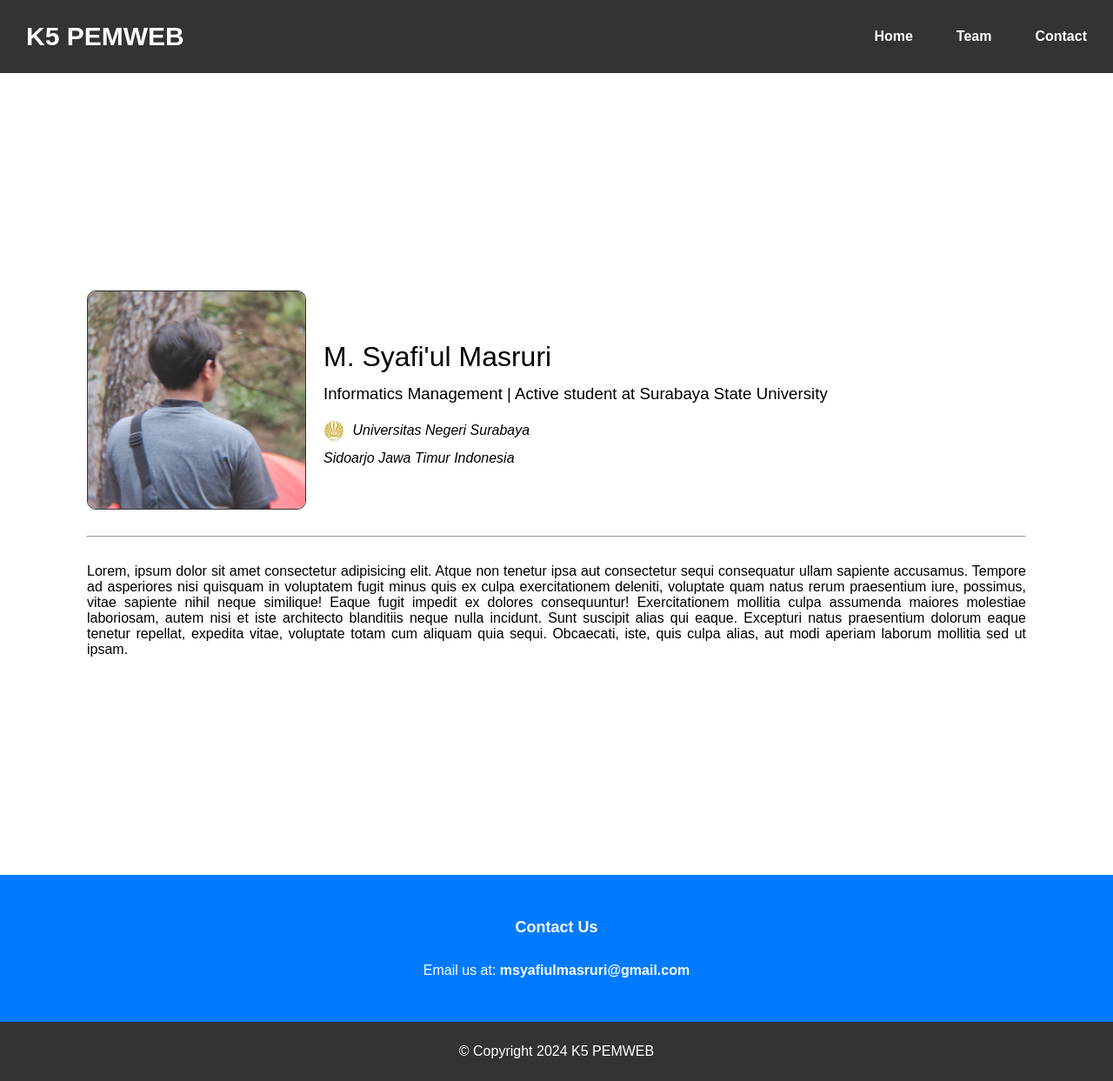
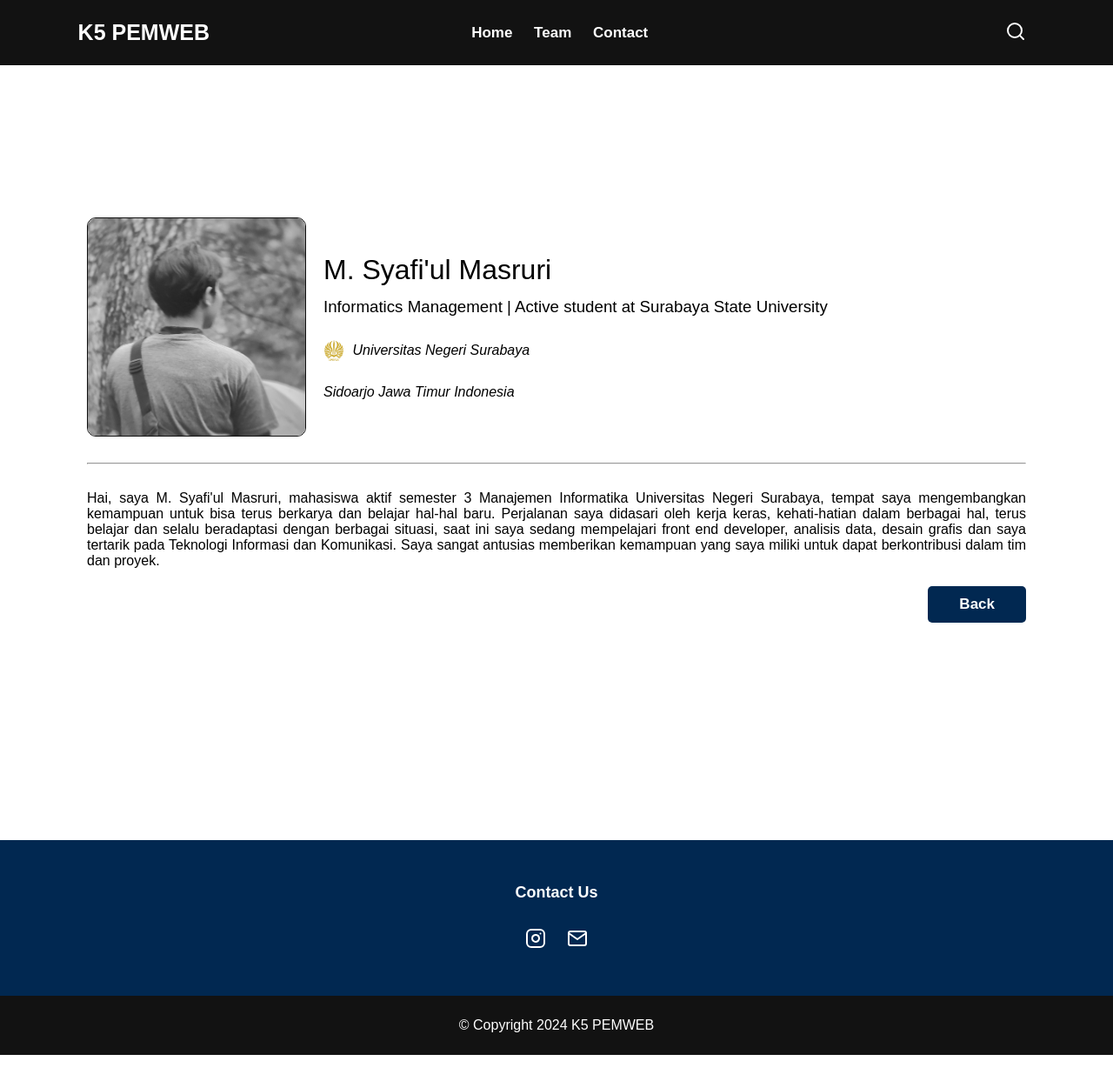
Before and after one commit to 23091397085-MSYAFIULMASRURI/Web-Profile-Team, a PHP site: page /detail-member1.html in a window 1280 px wide. Shown: the whole page at 87% size. After the commit the page ends 1213 px from the top, so only its background shows below. Run offline with PHP 8.4, Linux system fonts and the light colour scheme.

Commit message:
Add files via upload

```diff
--- a/css/detail-member.css
+++ b/css/detail-member.css
@@ -5,10 +5,12 @@
 
 html {
   scroll-behavior: smooth;
+  scrollbar-width: thin;
 }
 
 body {
-    font-family: sans-serif;
+  font-family: "Poppins", sans-serif;
+  background-color: white;
 }
 
 /*navbar*/
@@ -17,34 +19,54 @@ body {
   display: flex;
   justify-content: space-between;
   align-items: center;
-    background-color: #333;
-    padding: 25px 30px;
-
+  padding: 23px 7%;
+  background-color: #121212;
+  position: fixed;
+  top: 0;
+  left: 0;
+  right: 0;
+  z-index: 999;
 }
 
-.navbar h1 {
-    font-size: 30px;
-    color: white;
+.navbar a {
+  text-decoration: none;
 }
 
-.navbar ul {
-    list-style-type: none;
-    display: flex;
+.navbar .navbar-logo {
+  font-size: 25px;
+  color: white;
+  font-weight: 600;
 }
 
-.navbar ul li {
-    margin-left: 50px;
+.navbar .navbar-nav {
+  margin-right: 120px;
+  font-size: 17px;
+  font-weight: 600;
 }
 
-.navbar ul li a {
-    text-decoration: none;
+.navbar .navbar-nav a {
+  display: inline-block;
+  margin-left: 20px;
   color: white;
-    font-weight: 600;
   transition: 0.3s ease-in-out;
 }
 
-.navbar ul li a:hover {
-    color: #007bff;
+.navbar .navbar-nav a:hover {
+  color: #012851;
+}
+
+.navbar .navbar-extra a {
+  color: white;
+  margin: 0 10px;
+  transition: 0.3s ease-in-out;
+}
+
+.navbar .navbar-extra a:hover {
+  color: #012851;
+}
+
+#hamburger-menu {
+  display: none;
 }
 
 /*syafiul detail*/
@@ -52,20 +74,25 @@ body {
   padding: 250px 100px;
 }
 
-
 .content-profile {
   display: flex;
   align-items: center;
   margin-bottom: 30px;
 }
 
-.content-profile img {
+.content-profile > img {
   width: 250px;
   height: 250px;
   object-fit: cover;
-    border: 1px solid #333;
+  border: 1px solid #121212;
   border-radius: 10px;
   margin-right: 20px;
+  filter: grayscale(100%);
+  transition: 0.3s ease-in-out;
+}
+
+.content-profile > img:hover {
+  filter: none;
 }
 
 .text-profile h2 {
@@ -93,7 +120,7 @@ body {
 }
 
 .text-profile p {
-    line-height: 2;
+  line-height: 3;
   font-style: italic;
 }
 
@@ -102,11 +129,34 @@ body {
   text-align: justify;
 }
 
+.cta-back {
+  display: flex;
+  justify-content: flex-end;
+}
 
+.cta-back a {
+  display: inline-block;
+  text-decoration: none;
+  background-color: #012851;
+  padding: 10px 35px;
+  border-radius: 5px;
+  font-size: 17px;
+  font-weight: 600;
+  color: white;
+  border: 1px solid transparent;
+  margin-top: 20px;
+  transition: 0.3s ease-in-out;
+}
+
+.cta-back a:hover {
+  background-color: white;
+  color: #012851;
+  border: 1px solid #012851;
+}
 
 /*contact*/
 .contact {
-    background-color: #007bff;
+  background-color: #012851;
   color: white;
   padding: 50px 20px;
   text-align: center;
@@ -118,18 +168,20 @@ body {
 }
 
 .contact a {
+  margin: 10px;
   color: white;
   font-weight: 600;
   text-decoration: none;
+  transition: 0.3s ease-in-out;
 }
 
 .contact a:hover {
-    text-decoration: underline;
+  color: #121212;
 }
 
 /*footer*/
 footer {
-    background-color: #333;
+  background-color: #121212;
   color: white;
   text-align: center;
   padding: 25px 0;
--- a/detail-member1.html
+++ b/detail-member1.html
@@ -10,13 +10,51 @@
     <!--navbar-->
     <header>
       <nav class="navbar">
-        <h1>K5 PEMWEB</h1>
+        <a href="index.html" class="navbar-logo"> K5 PEMWEB</a>
 
-        <ul>
-          <li><a href="index.html">Home</a></li>
-          <li><a href="index.html#team">Team</a></li>
-          <li><a href="index.html#contact">Contact</a></li>
-        </ul>
+        <div class="navbar-nav">
+          <a href="index.html">Home</a>
+          <a href="index.html#team">Team</a>
+          <a href="index.html#contact">Contact</a>
+        </div>
+
+        <div class="navbar-extra">
+          <a>
+            <svg
+              xmlns="http://www.w3.org/2000/svg"
+              width="24"
+              height="24"
+              viewBox="0 0 24 24"
+              fill="none"
+              stroke="currentColor"
+              stroke-width="2"
+              stroke-linecap="round"
+              stroke-linejoin="round"
+              class="feather feather-search"
+            >
+              <circle cx="11" cy="11" r="8"></circle>
+              <line x1="21" y1="21" x2="16.65" y2="16.65"></line>
+            </svg>
+          </a>
+          <a href="#" id="hamburger-menu">
+            <svg
+              xmlns="http://www.w3.org/2000/svg"
+              width="24"
+              height="24"
+              viewBox="0 0 24 24"
+              fill="none"
+              stroke="currentColor"
+              stroke-width="2"
+              stroke-linecap="round"
+              stroke-linejoin="round"
+              class="feather feather-menu"
+            >
+              <line x1="3" y1="12" x2="21" y2="12"></line>
+              <line x1="3" y1="6" x2="21" y2="6"></line>
+              <line x1="3" y1="18" x2="21" y2="18"></line>
+            </svg>
+          </a>
+        </div>
       </nav>
     </header>
     <!--navbar-->
@@ -48,19 +86,20 @@
 
       <div class="content-experience">
         <p>
-          Lorem, ipsum dolor sit amet consectetur adipisicing elit. Atque non
-          tenetur ipsa aut consectetur sequi consequatur ullam sapiente
-          accusamus. Tempore ad asperiores nisi quisquam in voluptatem fugit
-          minus quis ex culpa exercitationem deleniti, voluptate quam natus
-          rerum praesentium iure, possimus, vitae sapiente nihil neque
-          similique! Eaque fugit impedit ex dolores consequuntur! Exercitationem
-          mollitia culpa assumenda maiores molestiae laboriosam, autem nisi et
-          iste architecto blanditiis neque nulla incidunt. Sunt suscipit alias
-          qui eaque. Excepturi natus praesentium dolorum eaque tenetur repellat,
-          expedita vitae, voluptate totam cum aliquam quia sequi. Obcaecati,
-          iste, quis culpa alias, aut modi aperiam laborum mollitia sed ut
-          ipsam.
+          Hai, saya M. Syafi'ul Masruri, mahasiswa aktif semester 3 Manajemen
+          Informatika Universitas Negeri Surabaya, tempat saya mengembangkan
+          kemampuan untuk bisa terus berkarya dan belajar hal-hal baru.
+          Perjalanan saya didasari oleh kerja keras, kehati-hatian dalam
+          berbagai hal, terus belajar dan selalu beradaptasi dengan berbagai
+          situasi, saat ini saya sedang mempelajari front end developer,
+          analisis data, desain grafis dan saya tertarik pada Teknologi
+          Informasi dan Komunikasi. Saya sangat antusias memberikan kemampuan
+          yang saya miliki untuk dapat berkontribusi dalam tim dan proyek.
         </p>
+      </div>
+
+      <div class="cta-back">
+        <a href="index.html#team">Back</a>
       </div>
     </section>
     <!--detail member1-->
@@ -68,10 +107,45 @@
     <!--contact section-->
     <section id="contact" class="contact">
       <h2>Contact Us</h2>
-      <p>
-        Email us at:
-        <a href="mailto:msyafiulmasruri@gmail.com">msyafiulmasruri@gmail.com</a>
-      </p>
+      <div class="contact-icon">
+        <a href="https://www.instagram.com/class.mi23c/">
+          <svg
+            xmlns="http://www.w3.org/2000/svg"
+            width="24"
+            height="24"
+            viewBox="0 0 24 24"
+            fill="none"
+            stroke="currentColor"
+            stroke-width="2"
+            stroke-linecap="round"
+            stroke-linejoin="round"
+            class="feather feather-instagram"
+          >
+            <rect x="2" y="2" width="20" height="20" rx="5" ry="5"></rect>
+            <path d="M16 11.37A4 4 0 1 1 12.63 8 4 4 0 0 1 16 11.37z"></path>
+            <line x1="17.5" y1="6.5" x2="17.51" y2="6.5"></line>
+          </svg>
+        </a>
+        <a href="mailto:m.23085@mhs.unesa.ac.id">
+          <svg
+            xmlns="http://www.w3.org/2000/svg"
+            width="24"
+            height="24"
+            viewBox="0 0 24 24"
+            fill="none"
+            stroke="currentColor"
+            stroke-width="2"
+            stroke-linecap="round"
+            stroke-linejoin="round"
+            class="feather feather-mail"
+          >
+            <path
+              d="M4 4h16c1.1 0 2 .9 2 2v12c0 1.1-.9 2-2 2H4c-1.1 0-2-.9-2-2V6c0-1.1.9-2 2-2z"
+            ></path>
+            <polyline points="22,6 12,13 2,6"></polyline>
+          </svg>
+        </a>
+      </div>
     </section>
     <!--contact section-->
 
@@ -80,5 +154,6 @@
       <p>&copy; Copyright 2024 K5 PEMWEB</p>
     </footer>
     <!--footer-->
+    <script src="js/script.js"></script>
   </body>
 </html>
--- /dev/null
+++ b/js/script.js
@@ -0,0 +1,6 @@
+const navbarNav = document.querySelector(".navbar-nav");
+
+// ketika hamburger menu diklik
+document.querySelector("#hamburger-menu").onclick = () => {
+  navbarNav.classList.toggle("active");
+};
```
Also changed, not shown: other parts of css/detail-member.css (+46 -0 lines), css/style.css (+94 -27 lines), detail-member2.html (+103 -11 lines), detail-member3.html (+88 -11 lines), index.html (+94 -12 lines), img/instagram-icon.svg (added), img/mail-icon.svg (added), img/menu-icon.svg (added), img/search-icon.svg (added). Lines whose indentation alone changed are shown as unchanged.
